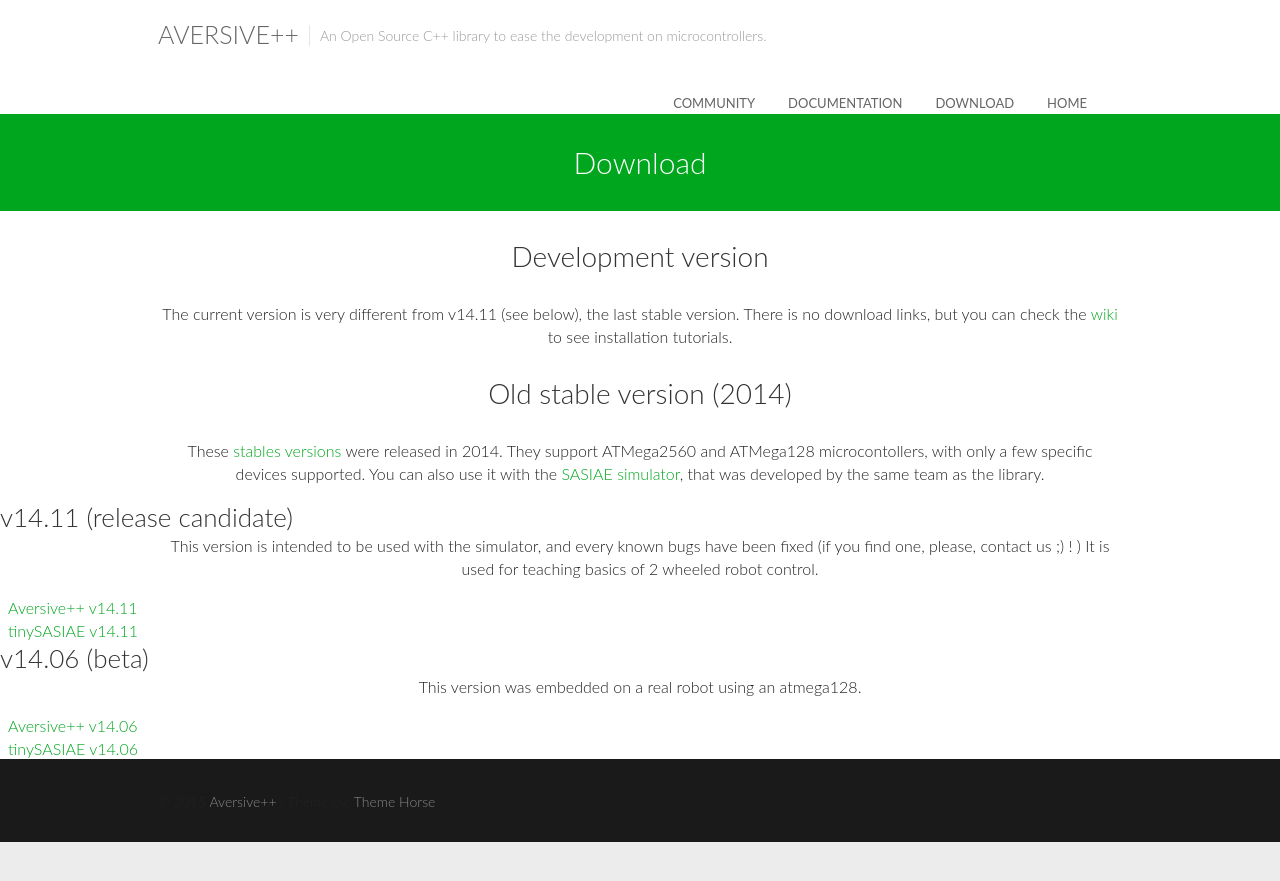
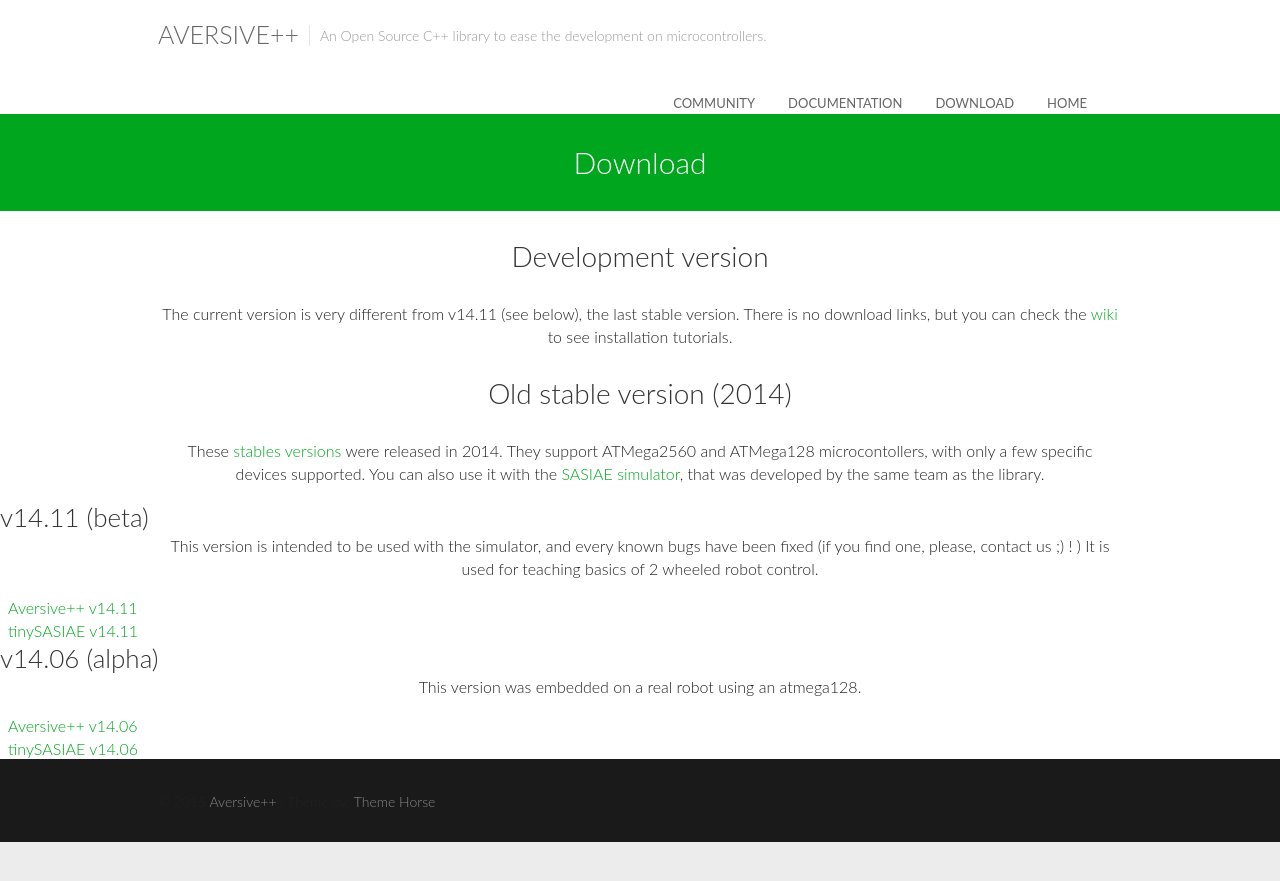
Before and after one commit to AversivePlusPlus/AversivePlusPlus.github.io, a Jekyll site: the page built from download.md, in a window 1280 px wide. Shown: the top 881 px of the page. Built offline with Jekyll 4.4.1, drawn with Linux system fonts in a browser that asks for light colours; some web fonts are replaced.

Commit message:
Update download.md

```diff
--- a/download.md
+++ b/download.md
@@ -17,7 +17,7 @@ They support ATMega2560 and ATMega128 microcontollers, with only a few specific
 You can also use it with the [SASIAE simulator](https://github.com/astralien3000/tinySASIAE),
 that was developed by the same team as the library.
 
-## v14.11 (release candidate)
+## v14.11 (beta)
 
 This version is intended to be used with the simulator, and every known bugs have been fixed (if you find one, please, contact us ;) ! )
 It is used for teaching basics of 2 wheeled robot control.
@@ -25,7 +25,7 @@ It is used for teaching basics of 2 wheeled robot control.
  - [Aversive++ v14.11](https://github.com/astralien3000/aversive--/archive/v14.11b.tar.gz)
  - [tinySASIAE v14.11](https://github.com/astralien3000/tinySASIAE/archive/v14.11.tar.gz)
 
-## v14.06 (beta)
+## v14.06 (alpha)
 
 This version was embedded on a real robot using an atmega128.
 
```
